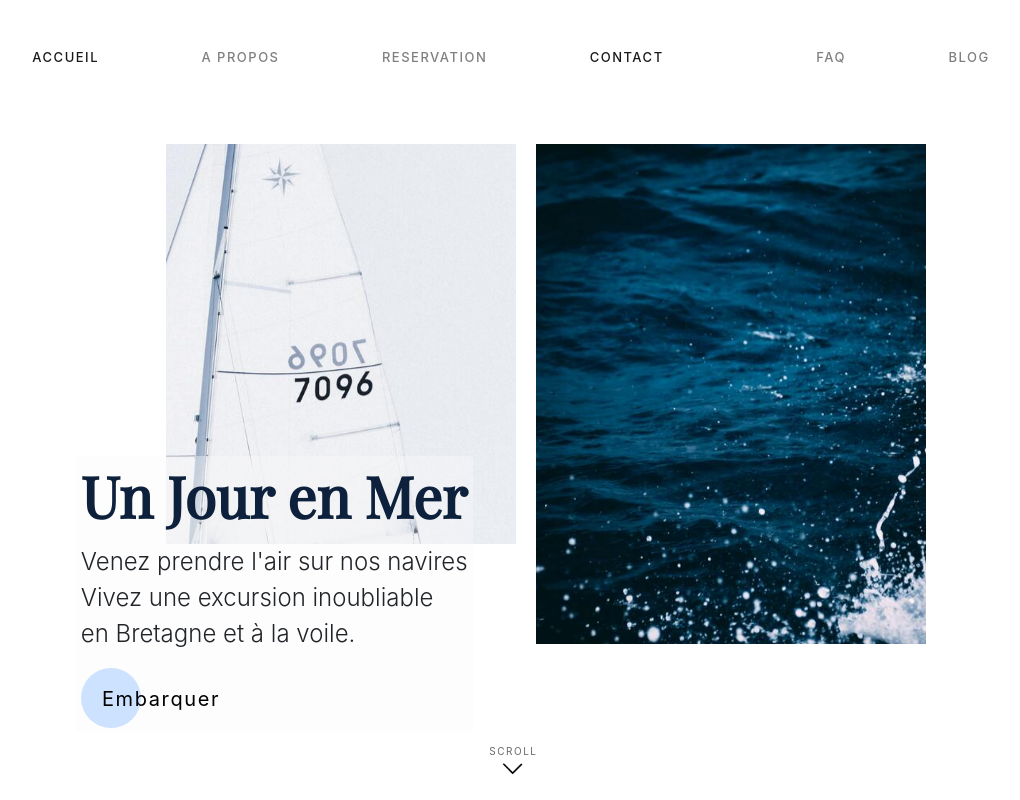
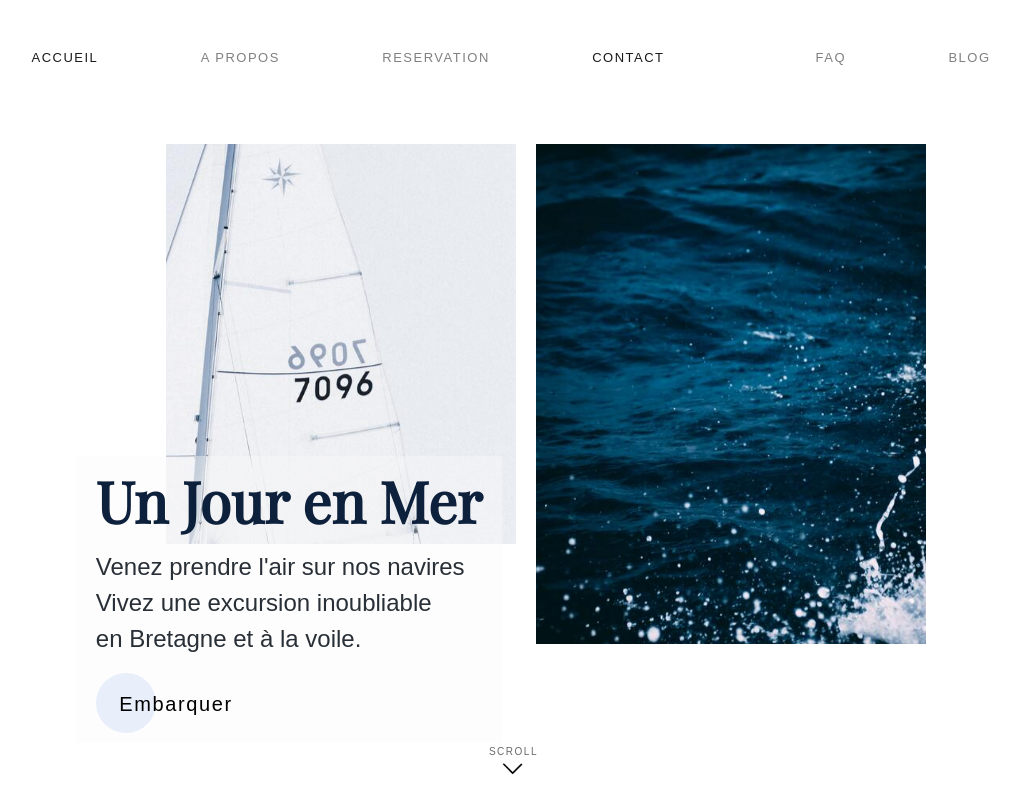
Before and after one commit to TocWebProject/un-jour-en-mer, a Vue app: page / in a window 1280 px wide. Shown: the top 800 px of the page, without its empty margins (129-1149 px from the left). Built offline with nearby package versions, Linux system fonts and the light colour scheme; a web font is replaced by a local one.

Commit message:
Start of dark mode implementation // Fixing Css properties

```diff
--- a/src/App.vue
+++ b/src/App.vue
@@ -1,5 +1,15 @@
 <template>
-  <div class="main">
-    <router-view></router-view>
+  <div :class="( mode ==='dark') ? 'dark' : 'light'">
+    <router-view :mode="mode"></router-view>
   </div>
 </template>
+
+<script>
+export default {
+  data() {
+    return {
+      mode: 'light'
+    }
+  }
+}
+</script>
--- a/src/assets/css/custom.scss
+++ b/src/assets/css/custom.scss
@@ -1,12 +1,30 @@
 @use '~bootstrap/scss/bootstrap.scss';
+@use './darkmode.scss';
 
-.body{
+* {
+    margin: 0;
+    padding: 0;
+    box-sizing: border-box;
+}
+
+body {
+    margin: 0;
     font-family: Arial, Helvetica, sans-serif, 'Playfair Display', serif;
+    font-size: 1rem;
+    font-weight: 300;
+    line-height: 1.5;
+    text-align: left;
     box-sizing: inherit;
-    position: relative;
-    background-color: #fafafa;
     overflow-y: scroll;
     overflow-x: hidden;
+}
+
+// Basic light mode style
+.light {
+    width: 100%;
+    height: 100%;
+    color :#282f36;
+    background-color: #fff;
 }
 
 /* ---------------  Navbar ---------------  */
@@ -80,9 +98,9 @@
 
 .info-first-section {
     position: absolute;
-    top: 52%;
+    top: 50%;
     left: 10%;
-    padding: 5px;
+    padding: 10px 20px;
     background-color: rgba(250, 250, 250, 0.4);
 
     .heading-1{
@@ -219,6 +237,7 @@
     font-weight: 700;
     list-style: none;
     position: absolute;
+    z-index: 3;
 }
 
 .vos-envies-section .navigation-item {
@@ -260,7 +279,6 @@
     position: fixed;
     display: flex;
     justify-content: center;
-    z-index: -3;
 }
 
 .project-preview-1, .project-preview-2, .project-preview-3{
@@ -288,14 +306,14 @@
 
 /* ---------------  HomePage Réservation-Section ---------------  */
 .reservation-section {
-    padding-bottom: 80px;
+    padding-bottom: 180px;
     margin-top: 80px;
     min-height: 160vh;
     height: auto;
 }
 
-.container-reservation{
-    padding-top: 65px;
+.container-reservation {
+    padding-top: 200px;
 }
 
 .heading-2-reservation {
@@ -523,6 +541,8 @@
 /* ---------------  Faq Page ---------------  */
 .faq-section {
     padding-top: 25vh;
+    width: 100vw;
+    height: 100vh;
  }
 
  .faq-section .btn-link {
@@ -539,6 +559,10 @@
 
  .faq-section .card-header {
    background-color: rgb(0 125 252 / 4%);
+ }
+
+ #accordion {
+     height: 100%;
  }
 
 /* ---------------  Blog Page ---------------  */
--- a/src/components/404.vue
+++ b/src/components/404.vue
@@ -20,6 +20,7 @@ export default {
     components: {
         TransitionAnimation,
     },
+    props:['mode'],
     data () {
         return {
             video404: require('@/assets/video/Pexels-Videos-4513.mp4'),
--- a/src/components/Blog.vue
+++ b/src/components/Blog.vue
@@ -23,6 +23,7 @@ export default {
         NavBlogAndFaq,
         TransitionAnimation,
     },
+    props:['mode'],
     methods: {
         animImgBlog(){
             const { imgBlog, h1Blog } = this.$refs
--- a/src/components/BoatsSwiper.vue
+++ b/src/components/BoatsSwiper.vue
@@ -96,6 +96,7 @@
       Swiper,
       SwiperSlide,
     },
+    props:['mode'],
     data() {
       return {
         showTextBoreal: false,
--- a/src/components/Faq.vue
+++ b/src/components/Faq.vue
@@ -1,7 +1,7 @@
 <template>
     <TransitionAnimation></TransitionAnimation>
     <NavBlogAndFaq></NavBlogAndFaq>
-    <div ref="containerFaq" class="container col-8 faq-section">
+    <div ref="containerFaq" class="container-fluid col-8 faq-section">
         <div id="accordion">
             <div class="card">
                 <div class="card-header" id="headingOne">
@@ -62,6 +62,7 @@ export default {
         NavBlogAndFaq,
         TransitionAnimation,
     },
+    props:['mode'],
     methods: {
         animFaq(){
             const { containerFaq } = this.$refs
--- a/src/components/Home.vue
+++ b/src/components/Home.vue
@@ -20,8 +20,8 @@
           </p>
           <a type="button" href="#apropos">
             <svg ref="btnRoundAnimated" class="btnRoundAnimated" @mouseenter="animBtn()" @mouseleave="reverseAnimBtn()" xmlns="http://www.w3.org/2000/svg" width="220" height="60" viewBox="0 0 220 60">
-              <rect x="0" y="0" width="60" height="60" rx="30" ry="30" fill="#85b8ff" style="opacity: 0.4;" />
-              <text ref="textBtnRoundAnimated" transform="translate(80 38)" text-anchor="middle" font-size="20" fill="#000">Embarquer</text>
+              <rect x="0" y="0" width="60" height="60" rx="30" ry="30" fill="#c7daf5" style="opacity: 0.4;" />
+              <text ref="textBtnRoundAnimated" class="text-btnRound" transform="translate(80 38)" text-anchor="middle" font-size="20" fill="#000">Embarquer</text>
             </svg>
           </a>
         </div>
@@ -148,6 +148,7 @@ export default {
     BoatsSwiper,
     TransitionAnimation,
   },
+  props:['mode'],
   data() {
     return {
 
@@ -380,6 +381,7 @@ export default {
     animBtn() {
       const { btnRoundAnimated, textBtnRoundAnimated } = this.$refs
 
+      if (this.mode === "light") {
         gsap.to(btnRoundAnimated.children[0], 0.4, {
             attr:{width:160,
             fill:"#001532"},
@@ -391,14 +393,30 @@ export default {
           fill:"#fff",
           ease: Linear.easeNone,
         }, 0);
+      } else {
+        gsap.to(btnRoundAnimated.children[0], 0.4, {
+            attr:{width:160,
+            fill:"#9dc1f5"},
+            autoAlpha: 0.8,
+            ease: Elastic.easeOut.config(1, 1),
+          })
+
+        gsap.to(textBtnRoundAnimated, 0.2, {
+          fill:"#000",
+          ease: Linear.easeNone,
+        }, 0);
+
+      }
+
     },
 
     reverseAnimBtn() {
       const { btnRoundAnimated, textBtnRoundAnimated } = this.$refs
 
+      if (this.mode === "light") {
         gsap.to(btnRoundAnimated.children[0], 0.4, {
             attr:{width:60,
-          fill:"#85b8ff"},
+            fill:"#c7daf5"},
 
             opacity: 0.4,
             ease: Elastic.easeOut.config(1, 1),
@@ -408,7 +426,26 @@ export default {
           fill:"#000",
           ease: Linear.easeNone,
         }, 0);
+      } else {
+        gsap.to(btnRoundAnimated.children[0], 0.4, {
+            attr:{width:60,
+            fill:"#c7daf5"},
+
+            opacity: 0.4,
+            ease: Elastic.easeOut.config(1, 1),
+          })
+
+        gsap.to(textBtnRoundAnimated, 0.2, {
+          fill:"#fff",
+          ease: Linear.easeNone,
+        }, 0);
+
       }
+    }
+
+
+
+
   },
 
   mounted() {
--- a/src/components/Reservation.vue
+++ b/src/components/Reservation.vue
@@ -94,6 +94,7 @@ export default {
     components: {
         TransitionAnimation,
     },
+    props:['mode'],
     data () {
         return {
             modalReservation: false,
--- a/src/components/VosEnvies.vue
+++ b/src/components/VosEnvies.vue
@@ -37,6 +37,7 @@ import { gsap, Expo } from 'gsap'
 
 export default {
   name: 'VosEnvies',
+  props:['mode'],
   methods: {
 
     //TITLE SCROLLTRIGGER
```
Also changed, not shown: src/assets/css/darkmode.scss (added, +42 -0 lines). Lines whose indentation alone changed are shown as unchanged.
